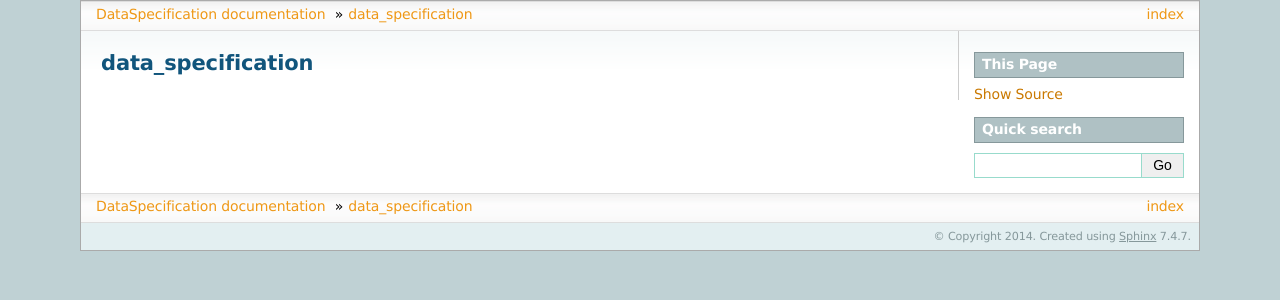
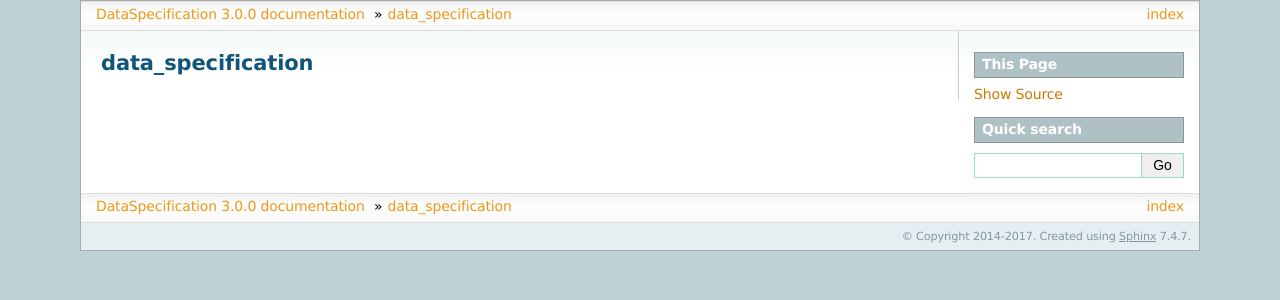
Before and after one commit to SpiNNakerManchester/DataSpecification, a Sphinx documentation site: the page built from doc/source/modules.rst, in a window 1280 px wide. Shown: the top 300 px of the page. Built offline with Sphinx 7.4.7, drawn with Linux system fonts in a browser that asks for light colours; pages that are not in the unit, such as notebooks, are missing from menus; the version number is read from the project's files by our own code; part of the change alters nothing that is shown.

```diff
--- a/doc/source/conf.py
+++ b/doc/source/conf.py
@@ -14,6 +14,7 @@
 
 import sys
 import os
+from sphinx import apidoc
 
 # If extensions (or modules to document with autodoc) are in another directory,
 # add these directories to sys.path here. If the directory is relative to the
@@ -48,7 +49,7 @@ master_doc = 'index'
 
 # General information about the project.
 project = u'DataSpecification'
-copyright = u'2014'
+copyright = u'2014-2017'
 
 # The version info for the project you're documenting, acts as replacement for
 # |version| and |release|, also used in various other places throughout the
@@ -268,7 +269,7 @@ texinfo_documents = [
 epub_title = u'DataSpecification'
 epub_author = u''
 epub_publisher = u''
-epub_copyright = u'2014'
+epub_copyright = u'2014-2017'
 
 # The basename for the epub file. It defaults to the project name.
 #epub_basename = u'data_allocation'
@@ -333,13 +334,9 @@ epub_exclude_files = ['search.html']
 
 autoclass_content = 'both'
 
-# Do the rst generation if in READ_THE_DOCS
-if os.environ.get('READTHEDOCS', None) == 'True':
-    from sphinx_python_api_utils.make_rst import make_rst
-
-    for f in os.listdir("."):
-        if (os.path.isfile(f) and f.endswith(".rst")
-                and f != "index.rst" and f != "modules.rst"):
-            os.remove(f)
-    make_rst(rootpath="../../data_specification", excludes=[], destdir=".",
-            force=True, separatemodules=True)
+# Do the rst generation
+for f in os.listdir("."):
+    if (os.path.isfile(f) and f.endswith(
+            ".rst") and f != "index.rst" and f != "modules.rst"):
+        os.remove(f)
+apidoc.main([None, '-o', ".", "../../data_specification"])
```
